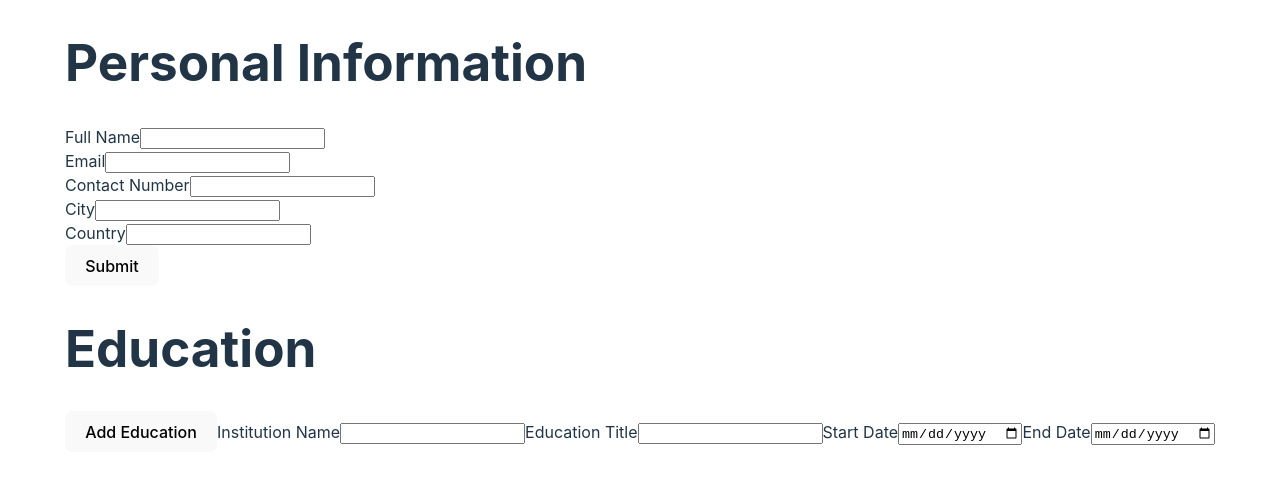
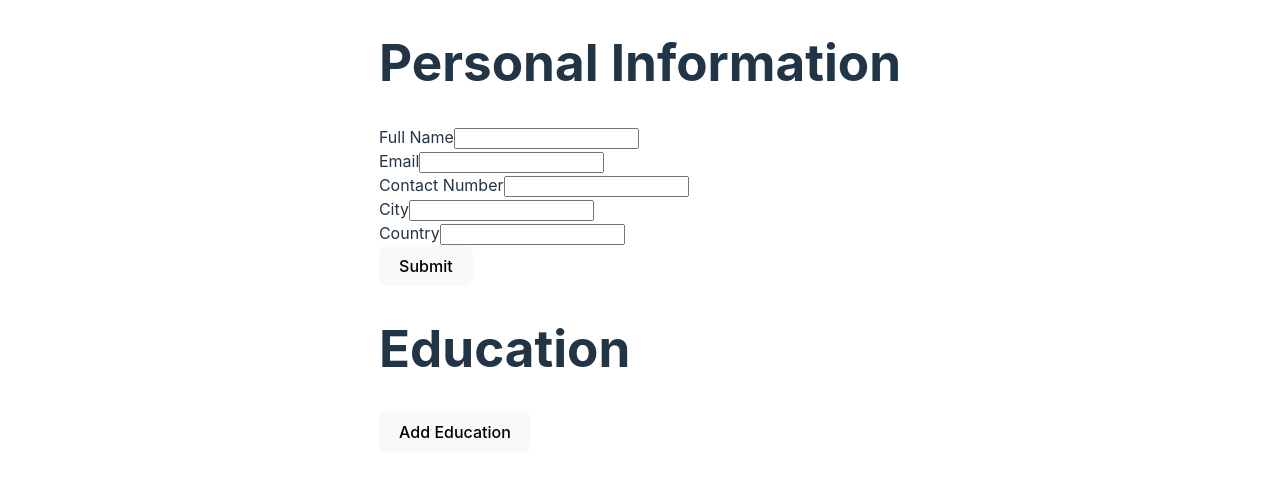
Before and after one commit to UzairKhan-27/cv-app, a React (Vite) app: page / in a window 1280 px wide. Shown: the top 484 px of the page. Built offline with nearby package versions, Linux system fonts and the light colour scheme.

Commit message:
Add feature to duplicate education labels

```diff
--- a/src/components/Education.jsx
+++ b/src/components/Education.jsx
@@ -2,17 +2,32 @@
 import { useState } from "react";
 
 function Education({ className, submitStatus }) {
-	const [inputs, setInputs] = useState({});
-	console.log(submitStatus);
-
-	function handleChange(event) {
+	const [educationList, setEducationList] = useState([]);
+	function handleChange(event, id) {
+		console.log(id);
+		console.log(educationList);
 		const name = event.target.name;
 		const value = event.target.value;
-		setInputs((values) => ({ ...values, [name]: value }));
+		console.log(value);
+		setEducationList((prevList) =>
+			prevList.map((list) =>
+				list.id === id ? { ...list, [name]: value } : list,
+			),
+		);
 	}
 
 	function handleAddEducation(event) {
 		event.preventDefault();
+		setEducationList((prevList) => [
+			...prevList,
+			{
+				id: prevList.length,
+				name: "",
+				degree: "",
+				start: "",
+				end: "",
+			},
+		]);
 	}
 
 	return (
@@ -20,54 +35,60 @@ function Education({ className, submitStatus }) {
 			<div className={"education " + className}>
 				<h1>Education</h1>
 				<button onClick={handleAddEducation}>Add Education</button>
+				{educationList.map((list) => (
+					<div key={list.id} className="education-list">
 						<label htmlFor="name">
 							Institution Name
 							<input
-						onChange={handleChange}
 								required
 								name="name"
 								type="text"
-						value={inputs.name || ""}
+								value={list.name || ""}
+								onChange={(e) => handleChange(e, list.id)}
 							/>
 						</label>
 
 						<label htmlFor="degree">
 							Education Title
 							<input
-						onChange={handleChange}
 								required
 								name="degree"
 								type="text"
-						value={inputs.degree || ""}
+								value={list.degree || ""}
+								onChange={(e) => handleChange(e, list.id)}
 							/>
 						</label>
 
 						<label htmlFor="start">
 							Start Date
 							<input
-						onChange={handleChange}
 								name="start"
 								type="date"
-						value={inputs.start || ""}
+								value={list.start || ""}
+								onChange={(e) => handleChange(e, list.id)}
 							/>
 						</label>
 
 						<label htmlFor="end">
 							End Date
 							<input
-						onChange={handleChange}
 								name="end"
 								type="date"
-						value={inputs.start || "Present"}
+								value={list.end || "Present"}
+								onChange={(e) => handleChange(e, list.id)}
 							/>
 						</label>
 					</div>
+				))}
+			</div>
+
 			{submitStatus && (
 				<>
-					<h3>{inputs.name}</h3>
-					<h3>{inputs.degree}</h3>
-					<h3>{inputs.start}</h3>
-					<h3>{inputs.end}</h3>
+					{educationList.map((list) => (
+						<div key={list.id}>
+							<h3>{list.name}</h3>
+						</div>
+					))}
 				</>
 			)}
 		</>
```
Lines whose indentation alone changed are shown as unchanged.
